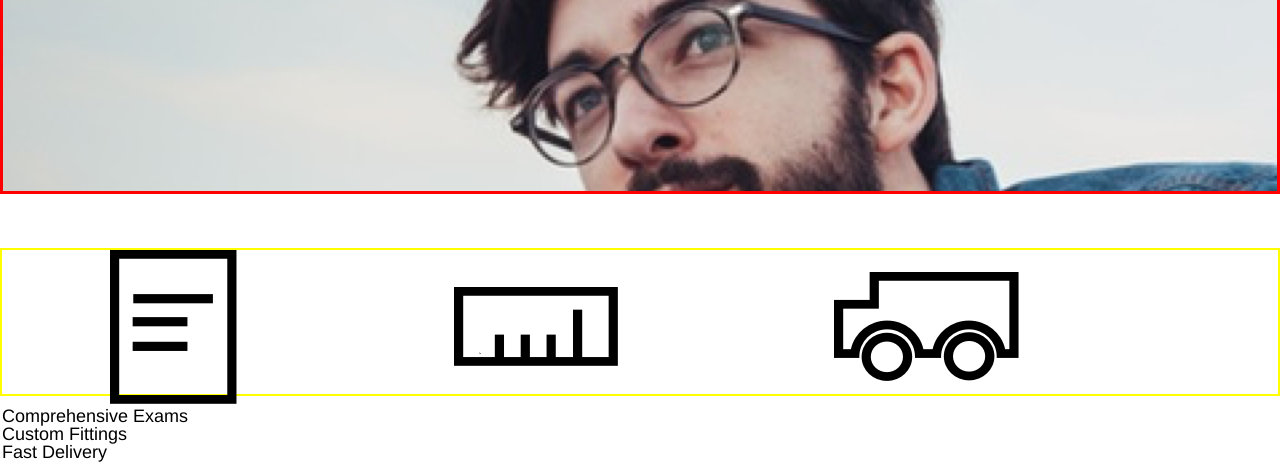
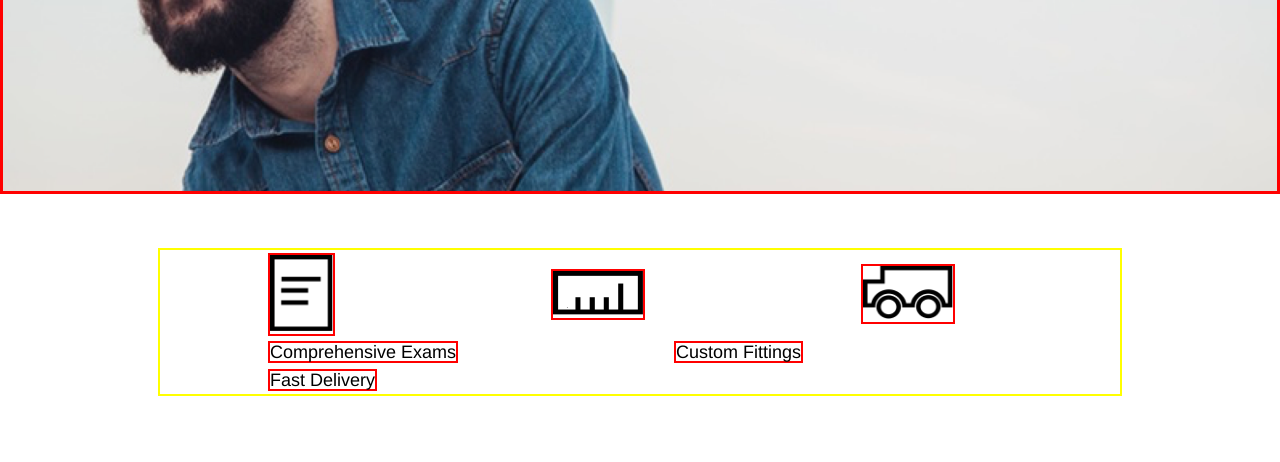
Before and after one commit to whoizaghst/Tortoiseshell, a plain HTML site: page index.html in a window 1280 px wide. Shown: the part 364-826 px from the top of the page. Drawn offline with Linux system fonts and the light colour scheme.

Commit message:
WHATTTTTTTTT dat img tho looking good

```diff
--- a/Resources/CSS/style.css
+++ b/Resources/CSS/style.css
@@ -24,10 +24,12 @@ html{
   display: flex;
   flex-direction: column;
   color: white;
+
   align-items: center;
   box-sizing: border-box;
   width: 100%;
-  background-image: url('../../Resources/Pictures/dude-glasses-bg.png');
+  background: url('../../Resources/Pictures/dude-glasses-bg.png')no-repeat center center;
+  background-size: cover;
   height: 31rem;
 }
 
@@ -87,8 +89,15 @@ html{
   height: 8rem;
   flex-wrap: wrap;
   align-items: flex-start;
+  width: 960px;
 }
 .img1{
+  border: 2px solid red;
+  margin: auto 6rem;
+}
+.img1txt{
+
+  border: 2px solid red;
   margin: auto 6rem;
 
 }
--- a/index.html
+++ b/index.html
@@ -33,18 +33,22 @@
 
     <div class="img">
       <div class="img1">
-        <img src="Resources\Pictures\paper-icon.png">
+        <img src="Resources\Pictures\paper-icon.png"width="63px">
       </div>
       <div class="img1">
-        <img src="Resources\Pictures\ruler-icon.png">
+        <img src="Resources\Pictures\ruler-icon.png"width="90px">
       </div>
       <div class="img1">
-        <img src="Resources\Pictures\truck-icon.png">
+        <img src="Resources\Pictures\truck-icon.png"width="90px">
       </div>
       <div class="img1txt">
-        <h5>Comprehensive Exams</h5>
-        <h5>Custom Fittings</h5>
-        <h5>Fast Delivery</h5>
+        <p>Comprehensive Exams</p>
+      </div>
+      <div class="img1txt">
+        <p>Custom Fittings</p>
+      </div>
+      <div class="img1txt">
+        <p>Fast Delivery</p>
       </div>
     </div>
 
```
